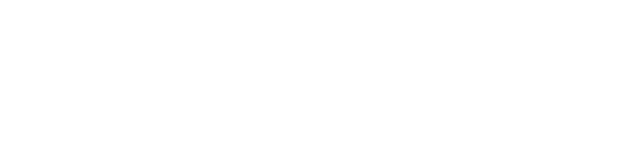
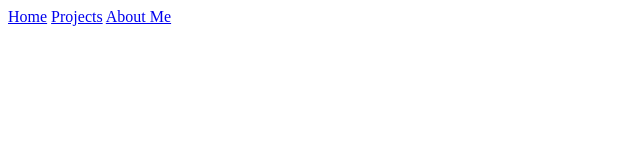
Before and after one commit to Amna25/Portifolio, a plain HTML site: page index.html in a window 1280 px wide. Shown: the whole page, without its empty margins (0-640 px from the left). Drawn offline with Linux system fonts and the light colour scheme.

Commit message:
add routes

```diff
--- a/index.html
+++ b/index.html
@@ -1,9 +1,14 @@
 <!DOCTYPE html>
 <html lang="en">
 <head>
-    <title>Portofolio Website - Home</title>
+    <title>Amna's Portifolio</title>
 </head>
 <body>
+    <nav>
+        <a href = "./index.html">Home</a>
+        <a href = "./portifolio-main.html">Projects</a>
+        <a href = "./aboutme.html">About Me</a>
+    </nav>
 
 </body>
 </html>
```
